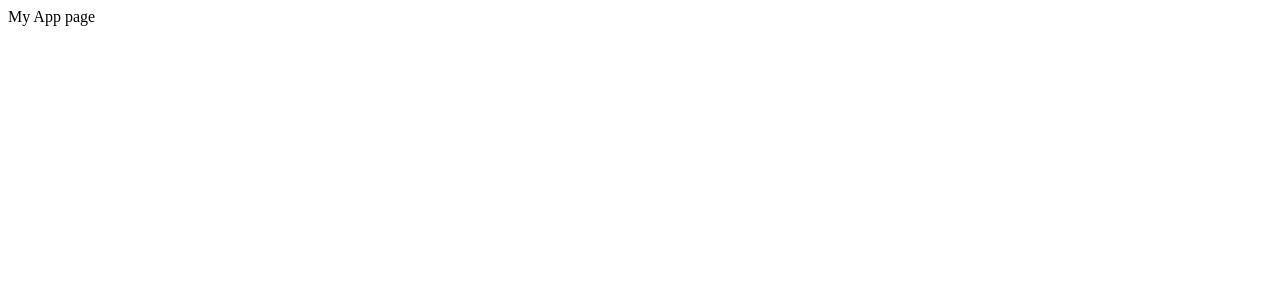
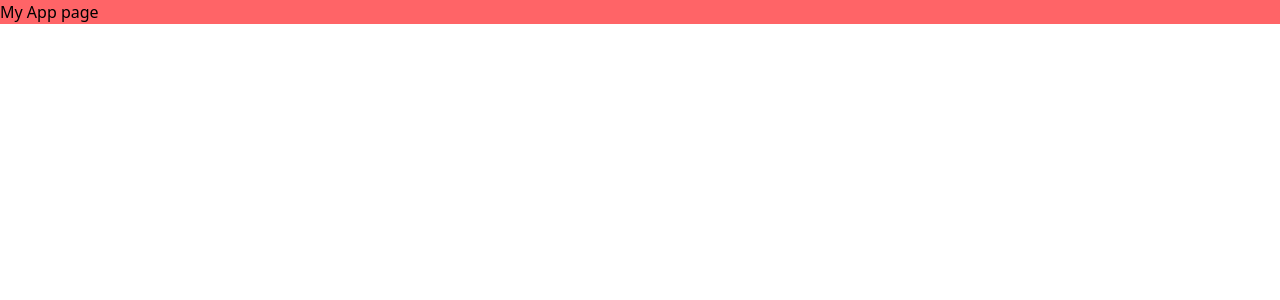
Before and after one commit to kenwrickespinosa/domusly, a React (Vite) app in the folder client/: page / in a window 1280 px wide. Shown: the top 300 px of the page. Built offline with nearby package versions, Linux system fonts and the light colour scheme.

Commit message:
feat(style): install and configure Tailwind CSS

```diff
--- a/client/package.json
+++ b/client/package.json
@@ -10,8 +10,10 @@
     "preview": "vite preview"
   },
   "dependencies": {
+    "@tailwindcss/vite": "^4.1.13",
     "react": "^19.1.1",
-    "react-dom": "^19.1.1"
+    "react-dom": "^19.1.1",
+    "tailwindcss": "^4.1.13"
   },
   "devDependencies": {
     "@eslint/js": "^9.33.0",
--- a/client/src/App.jsx
+++ b/client/src/App.jsx
@@ -2,7 +2,7 @@ import React from 'react'
 
 function App() {
   return (
-    <div>My App page</div>
+    <div className="bg-red-400">My App page</div>
   )
 }
 
--- a/client/src/index.css
+++ b/client/src/index.css
@@ -0,0 +1 @@
+@import "tailwindcss";
--- a/client/vite.config.js
+++ b/client/vite.config.js
@@ -1,7 +1,8 @@
 import { defineConfig } from 'vite'
 import react from '@vitejs/plugin-react-swc'
+import tailwindcss from '@tailwindcss/vite'
 
 // https://vite.dev/config/
 export default defineConfig({
-  plugins: [react()],
+  plugins: [react(), tailwindcss()],
 })
```
Also changed, not shown: 1 other file (tests, documents, lock files or other folders).
